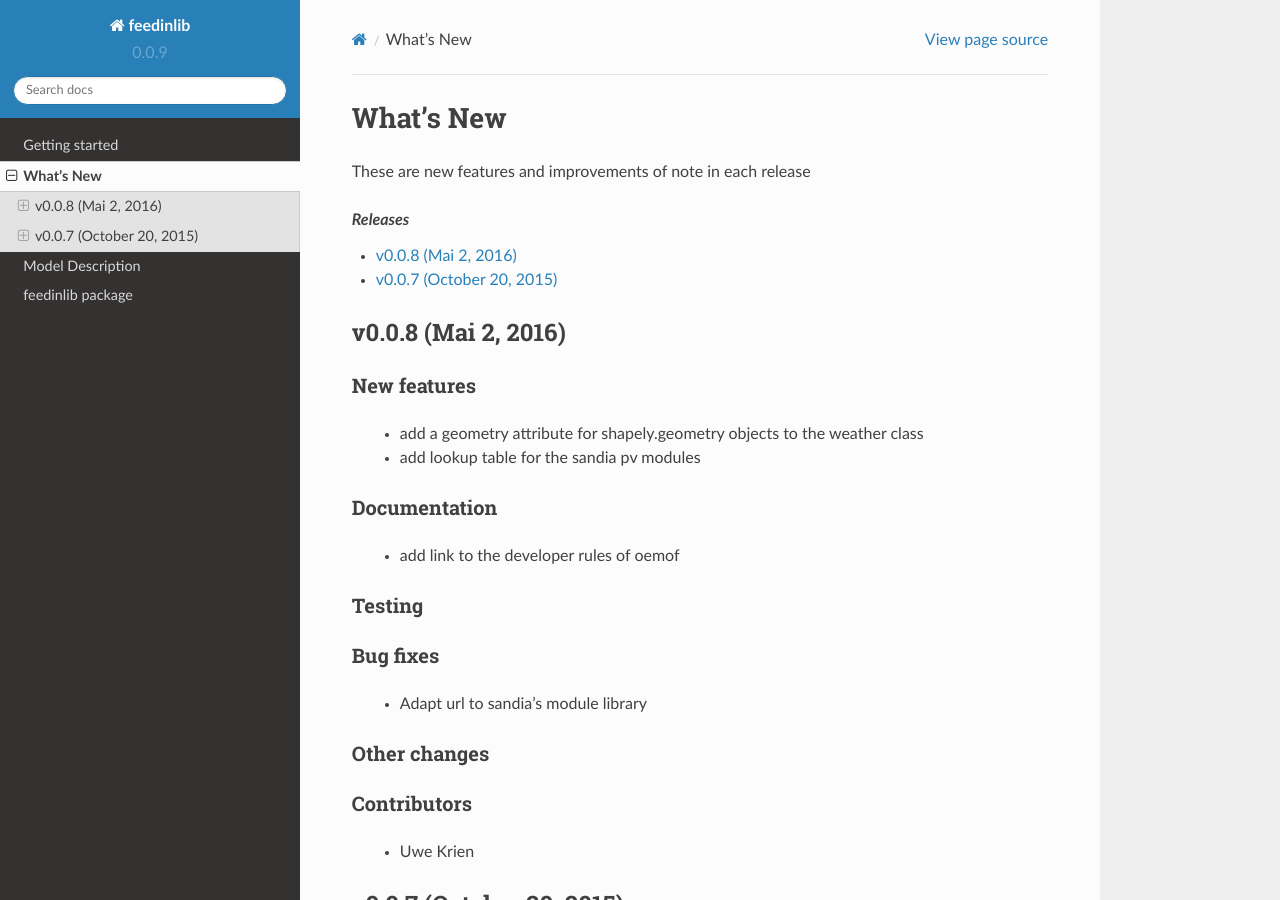
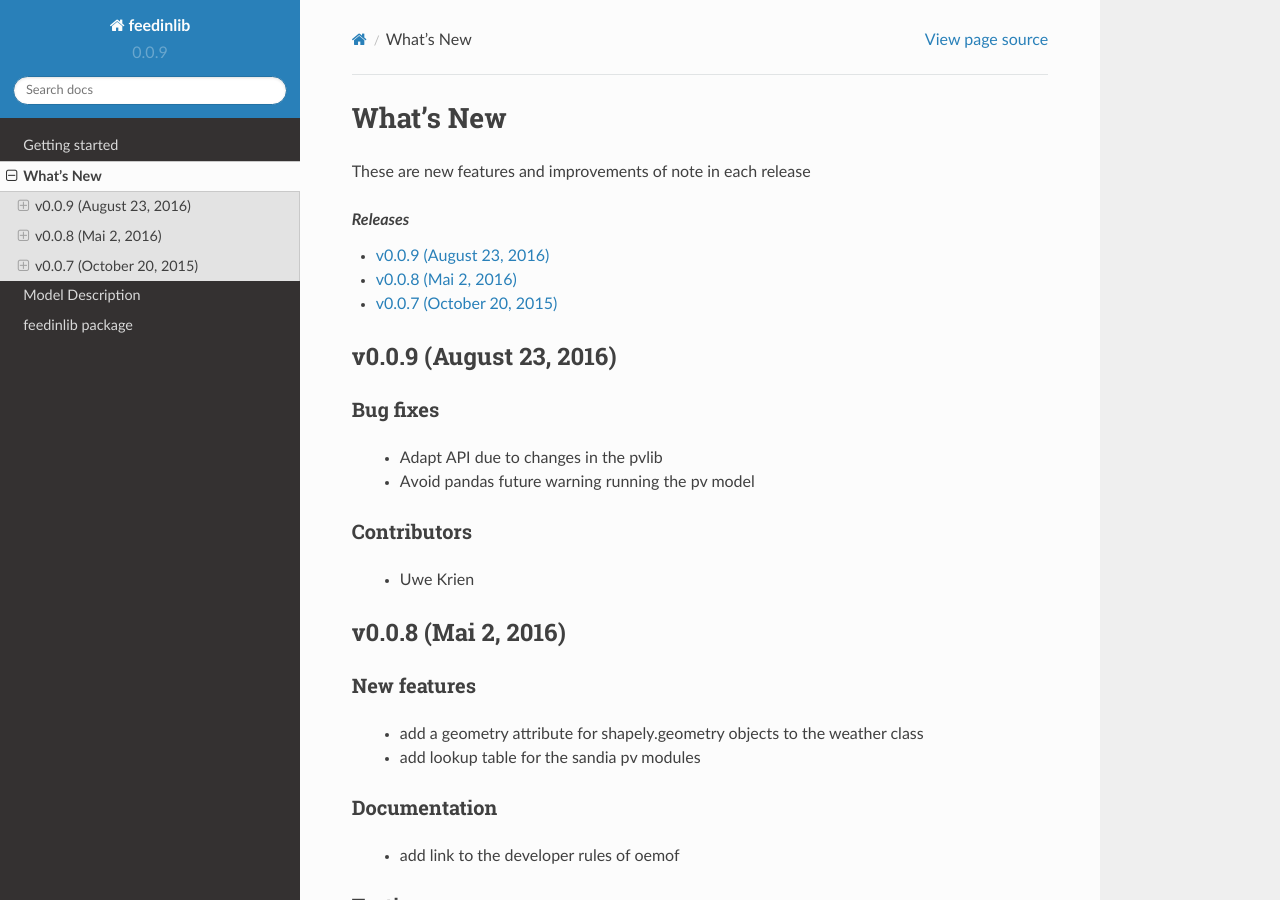
Before and after one commit to oemof/feedinlib, a Sphinx documentation site: the page built from doc/whats_new.rst, in a window 1280 px wide and 900 px high. Built offline with Sphinx 7.4.7 and the Read the Docs theme 2.0.0, drawn with Linux system fonts in a browser that asks for light colours; formulas are drawn with MathJax 3.

```diff
--- a/doc/whats_new.rst
+++ b/doc/whats_new.rst
@@ -8,5 +8,6 @@ These are new features and improvements of note in each release
     :local:
     :backlinks: top
 
+.. include::  whatsnew/v0009.txt
 .. include::  whatsnew/v0008.txt
 .. include::  whatsnew/v0007.txt
--- a/doc/whatsnew/v0009.txt
+++ b/doc/whatsnew/v0009.txt
@@ -1,25 +1,11 @@
-v0.0.9 ()
+v0.0.9 (August 23, 2016)
 +++++++++++++++++++++++++
-
-New features
-############
-
-
-Documentation
-#############
-
-
-Testing
-#######
-
 
 Bug fixes
 #########
 
-
-Other changes
-#############
-
+ * Adapt API due to changes in the pvlib
+ * Avoid pandas future warning running the pv model
 
 Contributors
 ############
```
